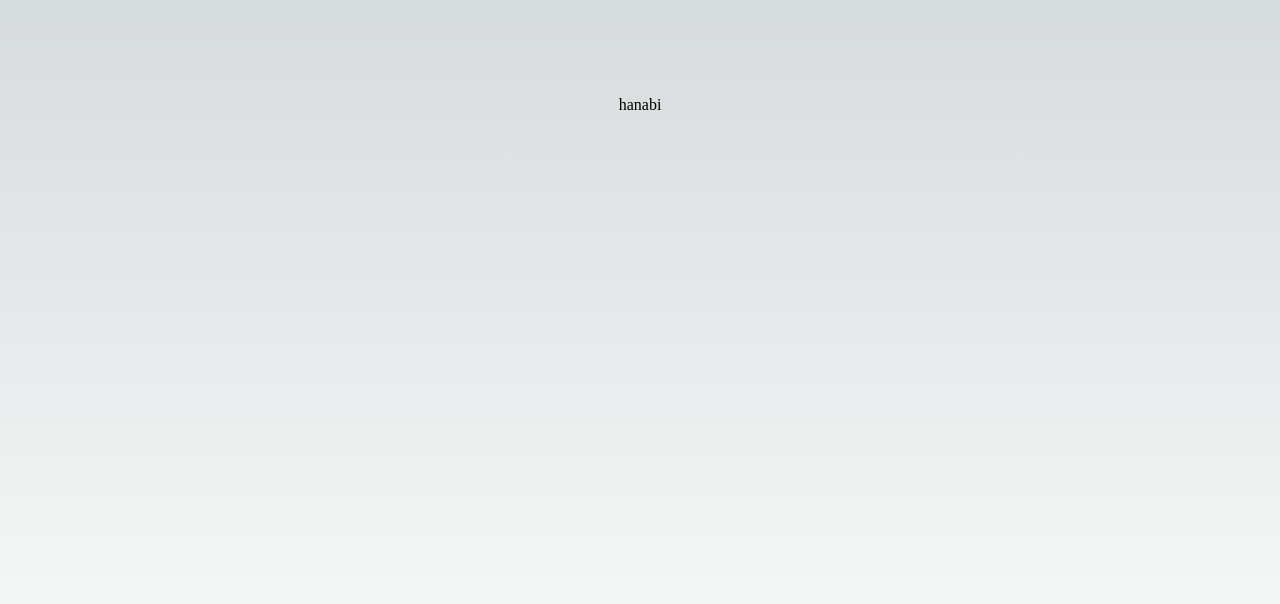
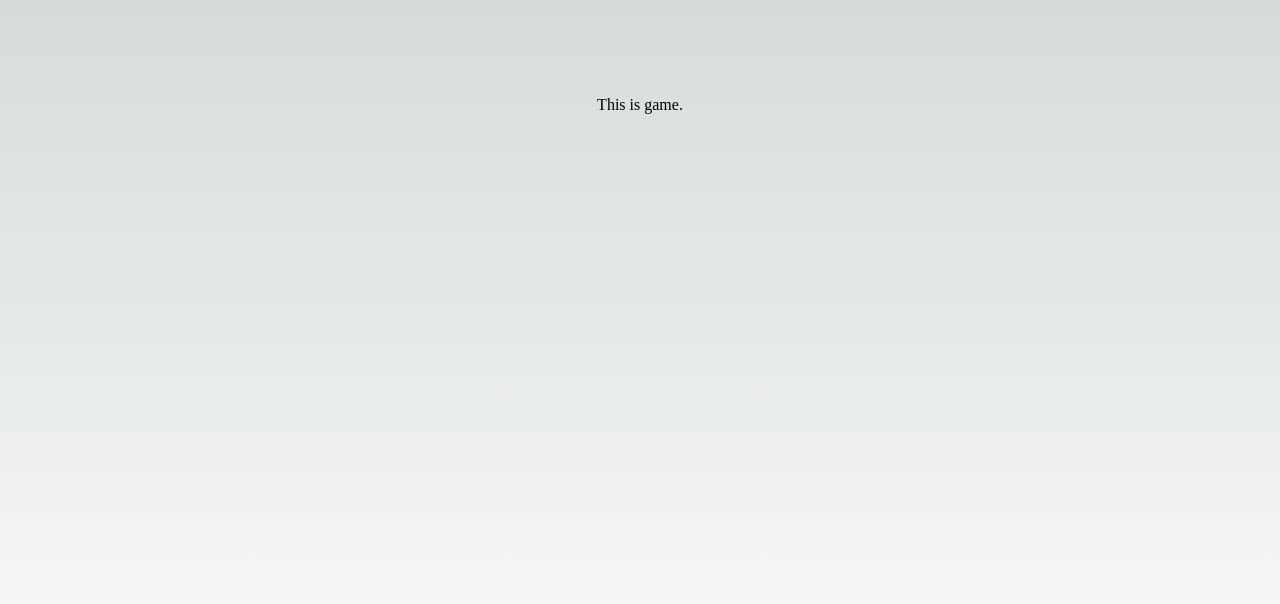
Before and after one commit to aturkewi/hanabi-frontend, a Next.js app: page / in a window 1280 px wide. Shown: the top 604 px of the page. Built offline with nearby package versions, Linux system fonts and the light colour scheme.

Commit message:
build deck

```diff
--- /dev/null
+++ b/components/Game.tsx
@@ -0,0 +1,24 @@
+import { useState } from "react"
+
+import { generateDeck } from "../utils/deckHelper"
+
+const Game = () => {
+  // X deck
+  // played
+  // discarded
+  // current player
+  // guess tokens
+  // misfires
+  // players
+    // cards
+  const [deck, setDeck] = useState(generateDeck())
+
+  return(
+    <div>
+      This is game.
+      {console.log(deck)}
+    </div>
+  )
+}
+
+export default Game
--- a/pages/index.tsx
+++ b/pages/index.tsx
@@ -2,7 +2,7 @@ import Head from 'next/head'
 import { Inter } from '@next/font/google'
 import styles from '../styles/Home.module.css'
 
-import { useDrag } from 'react-dnd'
+import Game from '../components/Game'
 
 const inter = Inter({ subsets: ['latin'] })
 
@@ -16,7 +16,7 @@ export default function Home() {
         <link rel="icon" href="/favicon.ico" />
       </Head>
       <main className={styles.main}>
-        hanabi
+        <Game />
       </main>
     </>
   )
--- /dev/null
+++ b/utils/deckHelper.js
@@ -0,0 +1,27 @@
+export const BLUE = 'BLUE'
+export const GREEN = 'GREEN'
+export const RED = 'RED'
+export const WHITE = 'WHITE'
+export const YELLOW = 'YELLOW'
+
+export const colors = [BLUE, GREEN, RED, WHITE, YELLOW]
+
+// export type Color = typeof colors[number]
+// type ValidNumbers = 1|2|3|4|5
+
+// type Card = {
+//   color: Color;
+//   number: ValidNumbers;
+// }
+
+export const generateDeck = () => {
+  return colors.reduce((array, color) => {
+    return array.concat(generateCardsForColor(color))
+  }, [])
+}
+
+const generateCardsForColor = (color) => {
+  return [1,1,1,2,2,3,3,4,4,5].map(number => {
+    return {color: color, number}
+  })
+}
```
